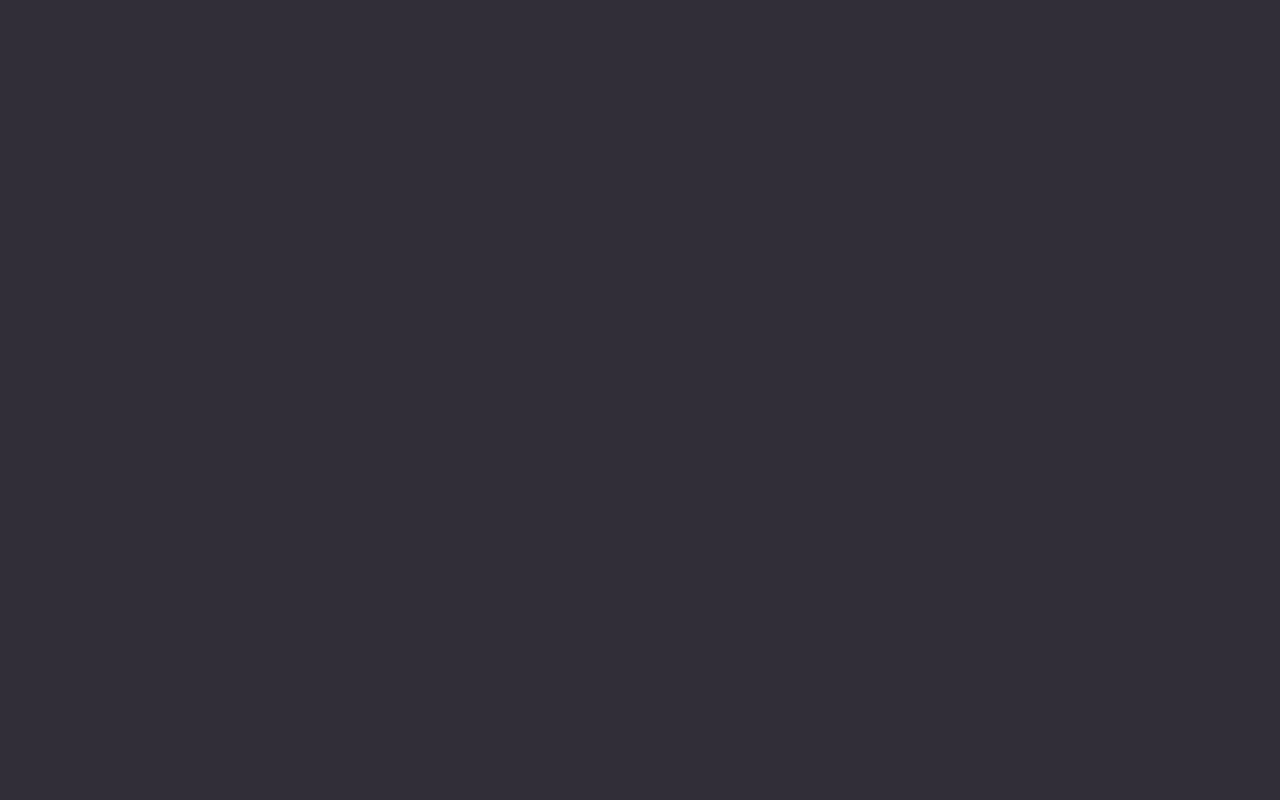
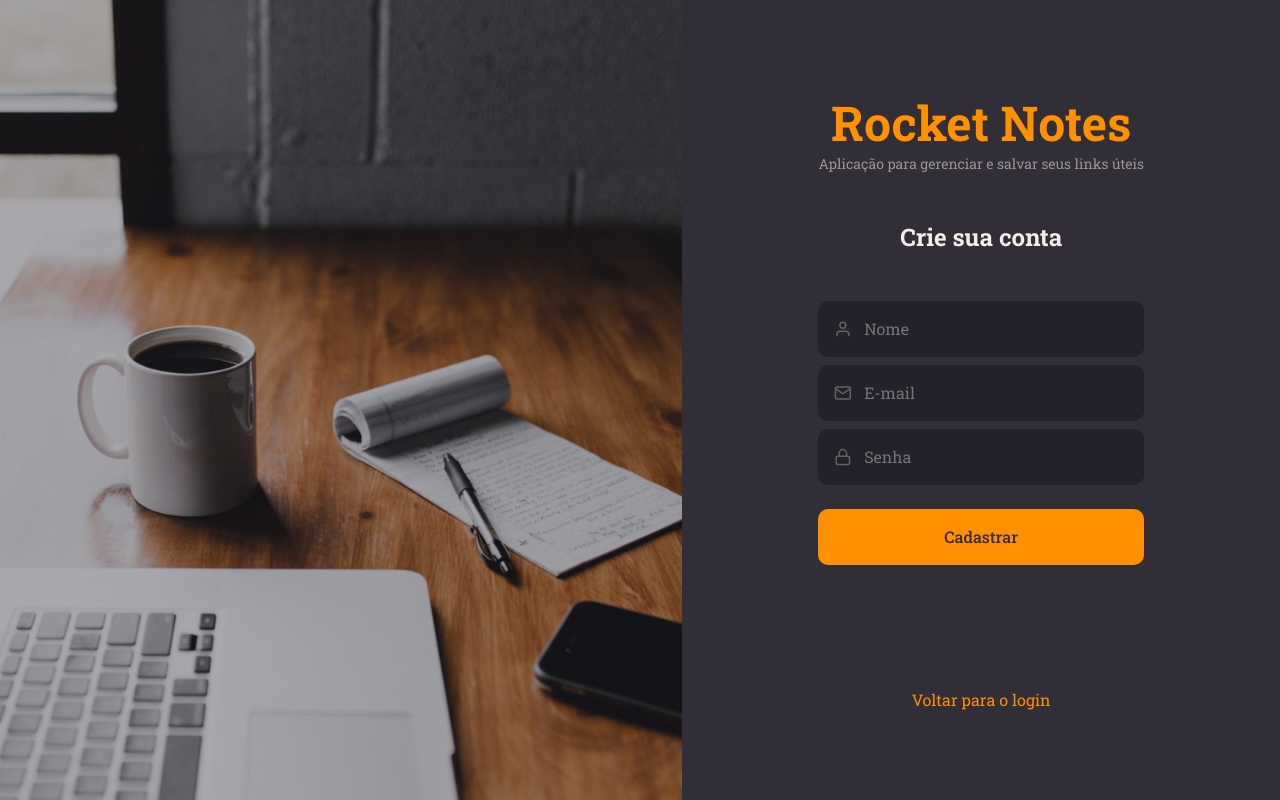
Before and after one commit to alexsmarra/rocketnotes, a React (Vite) app: page /register in a window 1280 px wide. Before the commit this address had no page. Built offline with nearby package versions, Linux system fonts and the light colour scheme.

Commit message:
instalando axios e iniciando funcoes em SignUp para pegar dados do usuario digitado nos inputs

```diff
--- a/package.json
+++ b/package.json
@@ -9,6 +9,7 @@
     "preview": "vite preview"
   },
   "dependencies": {
+    "axios": "^1.3.5",
     "react": "^18.2.0",
     "react-dom": "^18.2.0",
     "react-icons": "^4.8.0",
--- a/src/pages/SignUp/index.jsx
+++ b/src/pages/SignUp/index.jsx
@@ -1,3 +1,7 @@
+// create states to collect data entered by the user in the user registration field (name, email, password..)
+import { useState } from "react"
+import { api } from "../../services/api"
+
 import { Container, Form, Background } from './styles'
 import { Input } from '../../components/Input'
 import { Button } from '../../components/Button'
@@ -5,6 +9,17 @@
 import { Link } from 'react-router-dom'
 
 export function SignUp() {
+   // initial value is empty ""
+   const [name, setName] = useState("")
+   const [email, setEmail] = useState("")
+   const [password, setPassword] = useState("")
+
+   function handleSignup() {
+      if(!name || !email || !password) {
+         return alert("Fill in all fields!")
+      }
+   }
+
    return (
       <Container>
          <Background />
@@ -18,19 +33,22 @@
                placeholder="Nome"
                type="text"
                icon={FiUser}
+               onChange={e => setName(e.target.value)}
             />
             <Input
                placeholder="E-mail"
                type="text"
                icon={FiMail}
+               onChange={e => setEmail(e.target.value)}
             />
             <Input
                placeholder="Senha"
                type="password"
                icon={FiLock}
+               onChange={e => setPassword(e.target.value)}
             />
 
-            <Button title="Cadastrar" />
+            <Button title="Cadastrar" onClick={handleSignup}/>
 
             <Link to="/">
                Voltar para o login
--- a/src/routes/index.jsx
+++ b/src/routes/index.jsx
@@ -6,7 +6,7 @@
 export function Routes() {
    return (
       <BrowserRouter>
-         <AppRoutes />
+         <AuthRoutes />
       </BrowserRouter>
    )
 }
--- /dev/null
+++ b/src/services/api.js
@@ -0,0 +1,7 @@
+// axios config
+
+import axios from "axios"
+
+export const api = axios.create({
+   baseURL: 'http://localhost:3333'
+})
```
Also changed, not shown: 1 other file (tests, documents, lock files or other folders).
